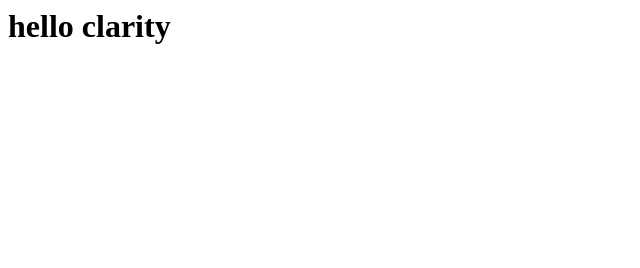
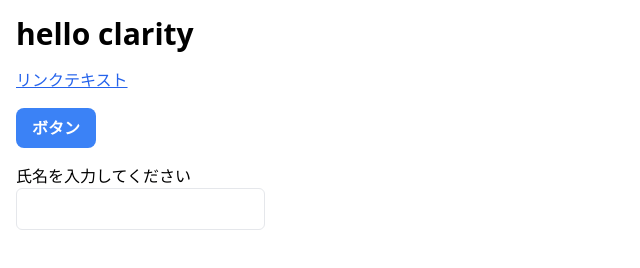
Before and after one commit to masaki-inoue/clarity-demo, a website: page docs/index.html in a window 1280 px wide. Shown: the whole page, without its empty margins (0-640 px from the left). Drawn offline with nearby package versions, Linux system fonts and the light colour scheme.

Commit message:
install tailwindcss

```diff
--- a/docs/index.html
+++ b/docs/index.html
@@ -1,6 +1,10 @@
+<!doctype html>
 <html>
   <head>
     <title>Clarity Demo</title>
+    <meta charset="UTF-8">
+    <meta name="viewport" content="width=device-width, initial-scale=1.0">
+    <script src="https://cdn.tailwindcss.com"></script>
     <script type="text/javascript">
       (function(c,l,a,r,i,t,y){
           c[a]=c[a]||function(){(c[a].q=c[a].q||[]).push(arguments)};
@@ -8,8 +12,55 @@
           y=l.getElementsByTagName(r)[0];y.parentNode.insertBefore(t,y);
       })(window, document, "clarity", "script", "bg3tc43kj4");
     </script>
+    <style type="text/tailwindcss">
+      @tailwind base;
+      @layer base {
+        h1 {
+          @apply text-2xl;
+        }
+        h2 {
+          @apply text-xl;
+        }
+        h3 {
+          @apply text-lg;
+        }
+        a {
+          @apply text-blue-600 underline;
+        }
+      }
+
+      @tailwind components;
+      @tailwind utilities;
+    </style>
   </head>
   <body>
-    <h1>hello clarity</h1>
+    <div class="p-4">
+      <div class="mb-4">
+        <h1 class="text-3xl font-bold">hello clarity</h1>
+      </div>
+
+      <div class="mb-4">
+        <a href="/clarity-demo/index.html?linked=1">リンクテキスト</a>
+      </div>
+
+      <div class="mb-4">
+        <button class="
+            py-2 px-4 bg-blue-500 text-white font-semibold rounded-lg shdaow-md
+            hover:bg-blue-700
+            focus:outline-none focus:ring-2 focus:ring-blue-400 focus:ring-opacity-75
+        ">ボタン</button>
+      </div>
+
+      <div>
+        <form>
+          <label for="text-input">氏名を入力してください</label>
+          <input
+            id="text-input"
+            class="block p-2 border rounded-md"
+            data-clarity-mask="True"
+          />
+        </form>
+      </div>
+    </div>
   </body>
 </html>
```
